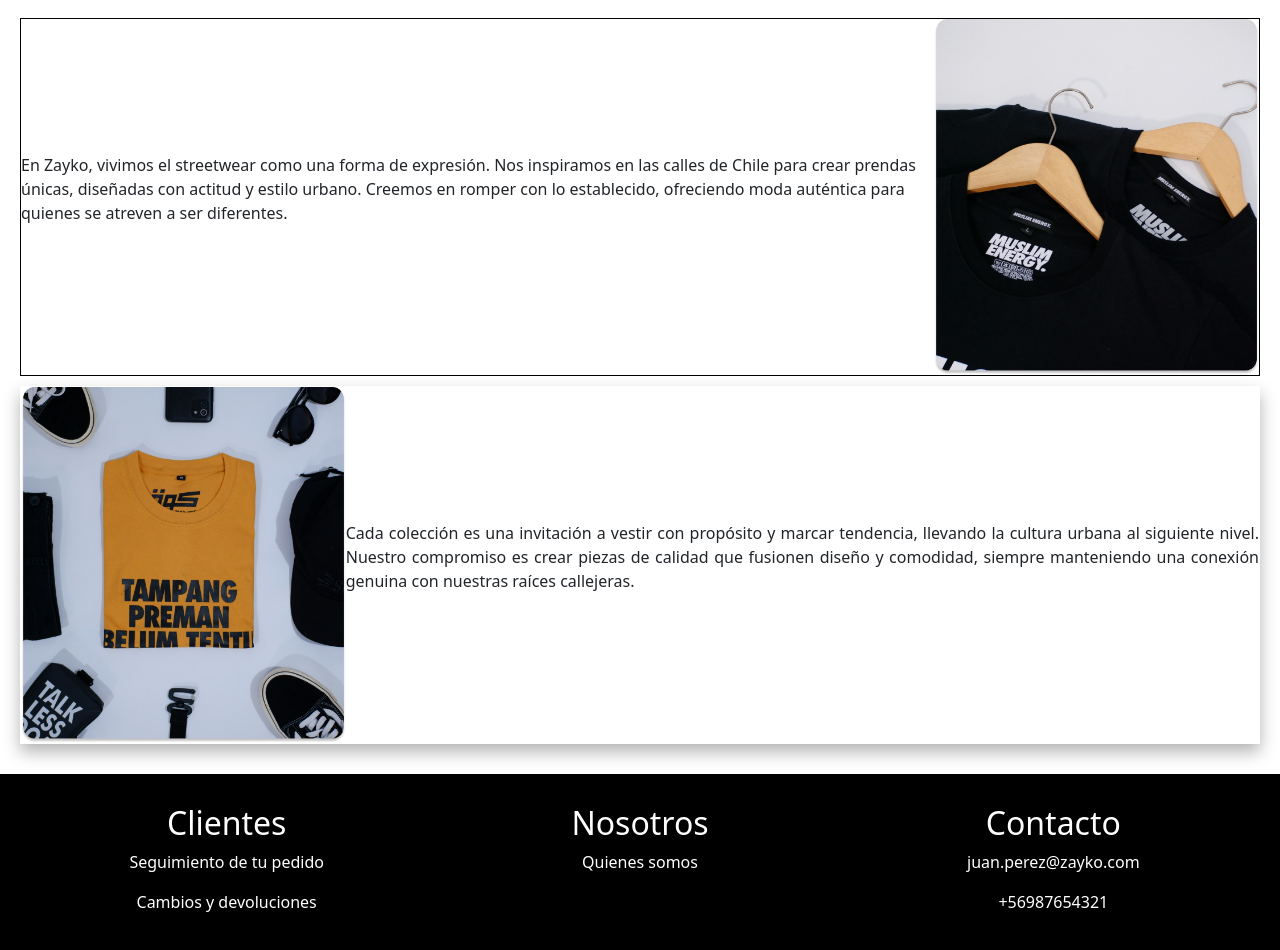
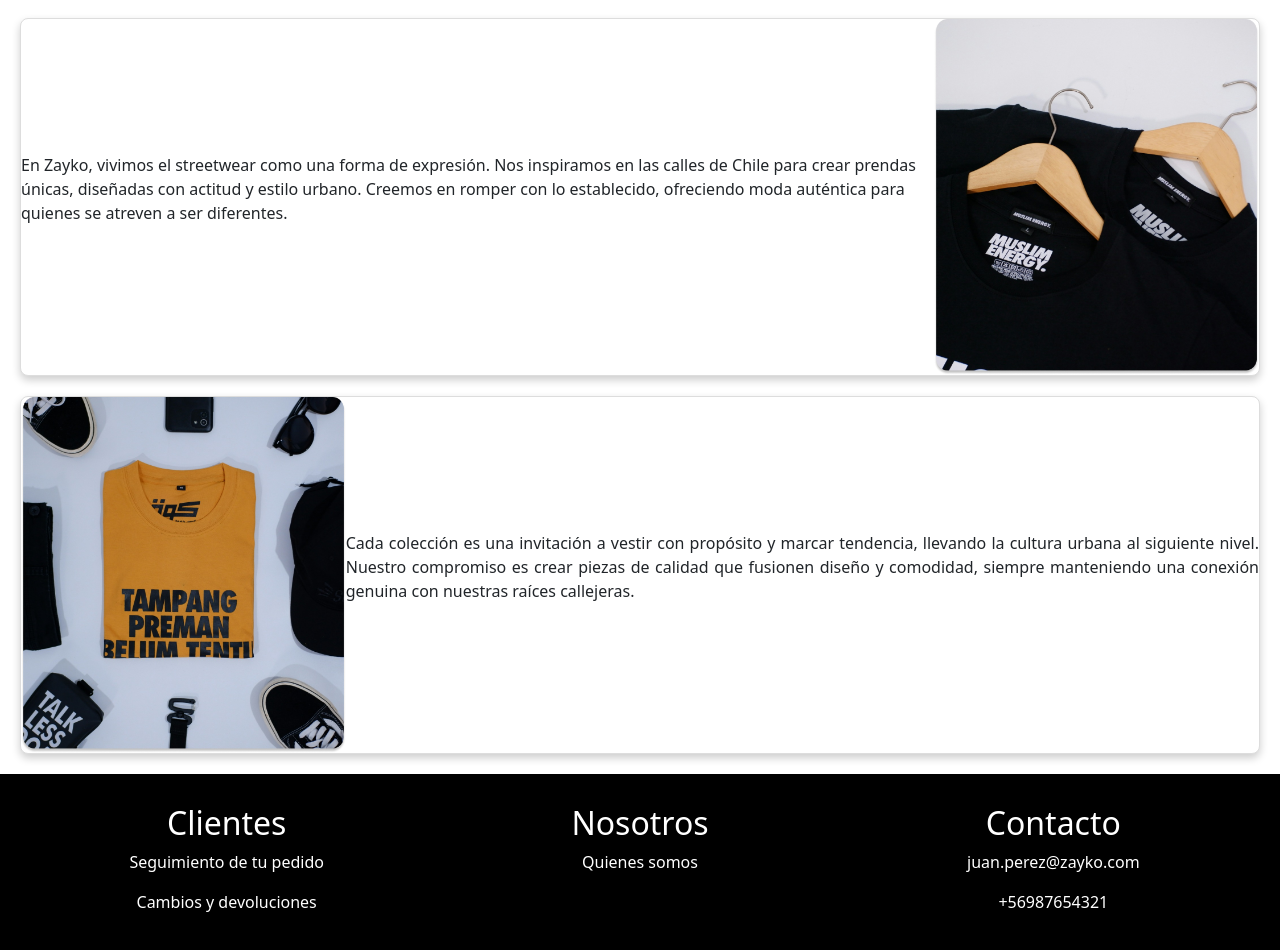
Before and after one commit to MartinArellano19/sass, a website: page pages/Nosotros.html in a window 1280 px wide. Shown: the part 634-1584 px from the top of the page. Drawn offline with nearby package versions, Linux system fonts and the light colour scheme.

Commit message:
optimizacion

```diff
--- a/scss/layout/_main.scss
+++ b/scss/layout/_main.scss
@@ -224,7 +224,6 @@ $transition-duration: 0.3s;
     display: flex;
     flex-direction: row-reverse;
     align-items: center;
-    border: solid 1px black;
     margin: 1.25rem;
 
     img {
@@ -260,18 +259,18 @@ $transition-duration: 0.3s;
 }
 
 
-.nosotros-flex:hover {
+.nosotros-flex {
     background: #fff; // Fondo blanco para las tarjetas
     border: 1px solid #ddd; // Borde ligero
     border-radius: 8px; // Bordes redondeados
     box-shadow: $card-shadow; // Sombra inicial
-    transition: transform $transition-duration ease, box-shadow $transition-duration ease; // Transición suave
 }
-
-.nosotros-flex {
-    transform: translateY(-10px); // Mueve la tarjeta hacia arriba
-    box-shadow: $card-hover-shadow; // Aumenta la sombra para el efecto de elevación
-  }
+.nosotros-reverse{
+    background: #fff; // Fondo blanco para las tarjetas
+    border: 1px solid #ddd; // Borde ligero
+    border-radius: 8px; // Bordes redondeados
+    box-shadow: $card-shadow; // Sombra inicial
+}
 
 // termina nosotros
 .banner-contactanos {
```
Also changed, not shown: index.html (+3 -3 lines), css/style.css, images/banner-pantalones.png, images/contacto.png, 3 other files.
